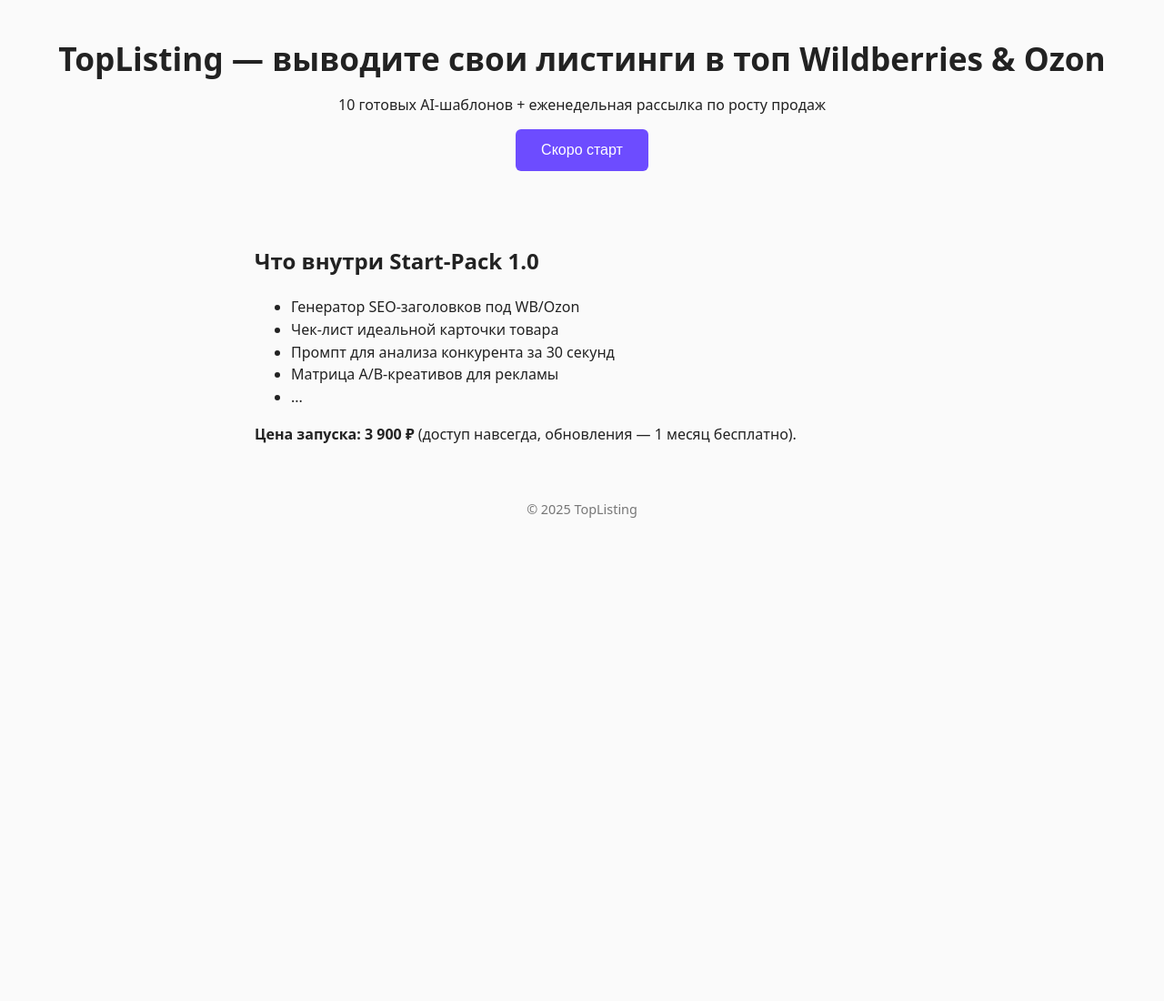
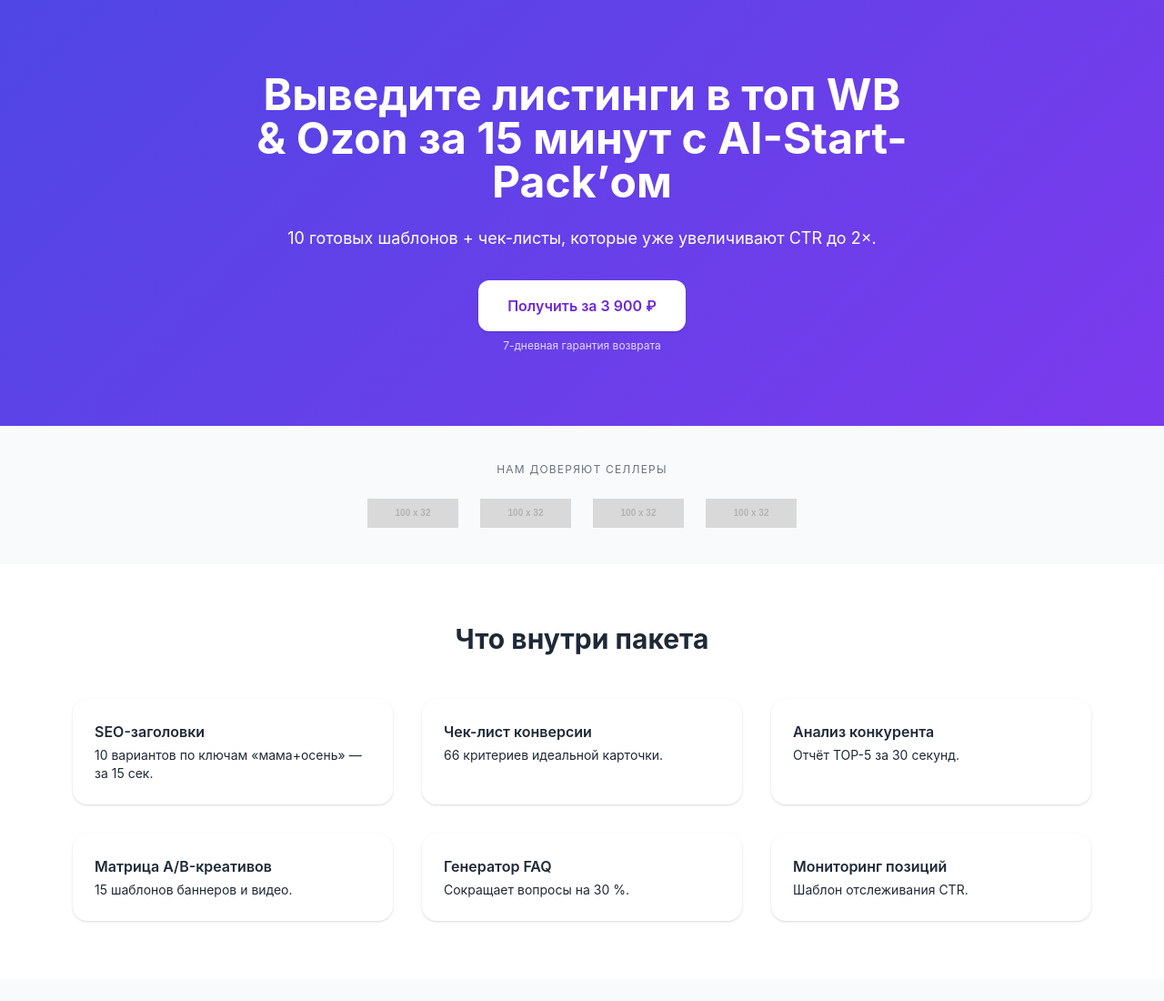
Before and after one commit to Paltus78/toplisting-site., a plain HTML site: page index.html in a window 1280 px wide. Shown: the top 1100 px of the page at 91% size. Before the commit the page ends 800 px from the top, so only its background shows below. Drawn offline with nearby package versions, Linux system fonts and the light colour scheme; placeholder pictures from the web are drawn by us.

Commit message:
Add files via upload

```diff
--- a/index.html
+++ b/index.html
@@ -1,38 +1,83 @@
+<!-- index.html  (Tailwind CDN)  —  вставьте в репозиторий -->
 <!DOCTYPE html>
-<html lang="ru">
-<head>
+<html lang="ru" class="scroll-smooth"><head>
 <meta charset="utf-8">
-<title>TopListing — Шаблоны для продавцов WB & Ozon</title>
+<title>TopListing — AI-шаблоны для Wildberries & Ozon</title>
 <meta name="viewport" content="width=device-width,initial-scale=1">
-<style>
-body{font-family:system-ui,Arial,sans-serif;margin:0;padding:0;background:#fafafa;color:#222}
-header{padding:40px 20px;text-align:center}
-h1{margin:0;font-size:2.2rem}
-button{padding:14px 28px;font-size:1rem;border:none;border-radius:6px;background:#6d4cff;color:#fff;cursor:pointer}
-section{max-width:720px;margin:40px auto;padding:0 20px;line-height:1.55}
-footer{margin:60px 0 20px;text-align:center;font-size:.9rem;color:#777}
-</style>
-</head>
-<body>
-<header>
-  <h1>TopListing — выводите свои листинги в&nbsp;топ Wildberries&nbsp;&amp;&nbsp;Ozon</h1>
-  <p>10 готовых AI-шаблонов + еженедельная рассылка по&nbsp;росту продаж</p>
-  <!-- Кнопка оплаты появится здесь, как только Сбер пришлёт API-ключи -->
-  <button disabled>Скоро старт</button>
-</header>
+<link href="https://cdn.jsdelivr.net/npm/tailwindcss@2.2.19/dist/tailwind.min.css" rel="stylesheet">
+<style>html{font-family:Inter,Arial,sans-serif}.bg-grad{background:linear-gradient(135deg,#4F46E5 0%,#7C3AED 100%)}</style>
+</head><body class="antialiased text-gray-800">
 
-<section>
-  <h2>Что внутри Start-Pack 1.0</h2>
-  <ul>
-    <li>Генератор SEO-заголовков под WB/Ozon</li>
-    <li>Чек-лист идеальной карточки товара</li>
-    <li>Промпт для анализа конкурента за 30 секунд</li>
-    <li>Матрица A/B-креативов для рекламы</li>
-    <li>...</li>
-  </ul>
-  <p><strong>Цена запуска: 3 900 ₽</strong> (доступ навсегда, обновления — 1 месяц бесплатно).</p>
+<!-- HERO -->
+<section class="bg-grad text-white py-20">
+  <div class="max-w-3xl mx-auto px-4 text-center">
+    <h1 class="text-4xl sm:text-5xl font-bold">Выведите листинги в топ WB & Ozon за 15 минут с AI-Start-Pack’ом</h1>
+    <p class="mt-6 text-lg">10 готовых шаблонов + чек-листы, которые уже увеличивают CTR до 2×.</p>
+    <a href="#price" class="inline-block mt-8 px-8 py-4 bg-white text-purple-700 font-semibold rounded-xl shadow hover:bg-purple-50">Получить за 3 900 ₽</a>
+    <p class="mt-2 text-xs opacity-80">7-дневная гарантия возврата</p>
+  </div>
 </section>
 
-<footer>© 2025 TopListing</footer>
-</body>
-</html>
+<!-- SOCIAL PROOF -->
+<section class="py-10 bg-gray-50">
+  <div class="text-center uppercase text-xs tracking-widest text-gray-500 mb-6">Нам доверяют селлеры</div>
+  <div class="flex flex-wrap justify-center gap-6 opacity-70">
+    <img src="https://dummyimage.com/100x32/ddd/aaa&text=TechGadget">
+    <img src="https://dummyimage.com/100x32/ddd/aaa&text=MamaKids">
+    <img src="https://dummyimage.com/100x32/ddd/aaa&text=HomeDecor">
+    <img src="https://dummyimage.com/100x32/ddd/aaa&text=FitStyle">
+  </div>
+</section>
+
+<!-- BENEFITS -->
+<section class="py-16">
+  <h2 class="text-3xl font-bold text-center mb-12">Что внутри пакета</h2>
+  <div class="grid gap-8 md:grid-cols-2 lg:grid-cols-3 max-w-6xl mx-auto px-4">
+    <div class="bg-white p-6 rounded-2xl shadow"><h3 class="font-semibold mb-1">SEO-заголовки</h3><p class="text-sm">10 вариантов по ключам «мама+осень» — за 15 сек.</p></div>
+    <div class="bg-white p-6 rounded-2xl shadow"><h3 class="font-semibold mb-1">Чек-лист конверсии</h3><p class="text-sm">66 критериев идеальной карточки.</p></div>
+    <div class="bg-white p-6 rounded-2xl shadow"><h3 class="font-semibold mb-1">Анализ конкурента</h3><p class="text-sm">Отчёт TOP-5 за 30 секунд.</p></div>
+    <div class="bg-white p-6 rounded-2xl shadow"><h3 class="font-semibold mb-1">Матрица A/B-креативов</h3><p class="text-sm">15 шаблонов баннеров и видео.</p></div>
+    <div class="bg-white p-6 rounded-2xl shadow"><h3 class="font-semibold mb-1">Генератор FAQ</h3><p class="text-sm">Сокращает вопросы на 30 %.</p></div>
+    <div class="bg-white p-6 rounded-2xl shadow"><h3 class="font-semibold mb-1">Мониторинг позиций</h3><p class="text-sm">Шаблон отслеживания CTR.</p></div>
+  </div>
+</section>
+
+<!-- HOW WORKS -->
+<section class="py-16 bg-gray-50">
+  <h2 class="text-3xl font-bold text-center mb-12">Как это работает</h2>
+  <div class="grid md:grid-cols-3 gap-8 max-w-5xl mx-auto px-4 text-center">
+    <div><div class="w-12 h-12 mx-auto rounded-full bg-grad flex items-center justify-center font-bold text-white mb-4">1</div><h3 class="font-semibold mb-1">Скачайте пак</h3><p class="text-sm">PDF + Notion + Sheets.</p></div>
+    <div><div class="w-12 h-12 mx-auto rounded-full bg-grad flex items-center justify-center font-bold text-white mb-4">2</div><h3 class="font-semibold mb-1">Вставьте данные</h3><p class="text-sm">Промпты подставят ключи и цены.</p></div>
+    <div><div class="w-12 h-12 mx-auto rounded-full bg-grad flex items-center justify-center font-bold text-white mb-4">3</div><h3 class="font-semibold mb-1">Получите рост</h3><p class="text-sm">CTR ↑ и продажи растут — иначе возврат.</p></div>
+  </div>
+</section>
+
+<!-- TESTIMONIALS -->
+<section class="py-16">
+  <h2 class="text-3xl font-bold text-center mb-10">Отзывы</h2>
+  <div class="max-w-4xl mx-auto grid md:grid-cols-2 gap-8 px-4">
+    <blockquote class="bg-white shadow p-6 rounded-2xl"><p class="italic">«CTR вырос с 2,3 % до 4,6 % за 5 дней. Шаблоны заголовков ‒ бомба!»</p><footer class="text-xs mt-3 font-semibold">Ирина, ниша «Детская одежда»</footer></blockquote>
+    <blockquote class="bg-white shadow p-6 rounded-2xl"><p class="italic">«Сэкономили 6 часов в месяц на поддержке благодаря AI-FAQ»</p><footer class="text-xs mt-3 font-semibold">Сергей, аксессуары для авто</footer></blockquote>
+  </div>
+</section>
+
+<!-- PRICING -->
+<section id="price" class="py-20 bg-grad text-white text-center">
+  <h2 class="text-3xl font-bold mb-4">Start-Pack 1.0</h2>
+  <p class="text-lg mb-6">разовая покупка <span class="line-through opacity-60">5 900 ₽</span> <span class="text-4xl font-bold">3 900 ₽</span></p>
+  <!-- кнопку заменим на эквайринг -->
+  <button class="px-10 py-4 bg-white text-purple-700 font-semibold rounded-xl shadow transition opacity-60 cursor-not-allowed">Оплата появится после подключения Сбера</button>
+  <p class="text-xs mt-4 opacity-90">Вернём деньги в течение 7 дней, если не окупится</p>
+</section>
+
+<!-- FAQ -->
+<section class="py-16">
+  <h2 class="text-3xl font-bold text-center mb-8">FAQ</h2>
+  <div class="max-w-3xl mx-auto space-y-4 px-4">
+    <details class="bg-gray-50 p-4 rounded-lg"><summary class="font-semibold cursor-pointer">Нужен ChatGPT Plus?</summary><p class="mt-2 text-sm">Нет, достаточно бесплатной версии.</p></details>
+    <details class="bg-gray-50 p-4 rounded-lg"><summary class="font-semibold cursor-pointer">Какая окупаемость?</summary><p class="mt-2 text-sm">Средний рост CTR x2 даёт +25-40 % продаж, что окупает 3 900 ₽ за 2-3 дня.</p></details>
+  </div>
+</section>
+
+<footer class="py-8 bg-gray-100 text-center text-xs text-gray-600">© 2025 TopListing · ИП Иванов И. И. ОГРНИП 0000000000000</footer>
+</body></html>
```
